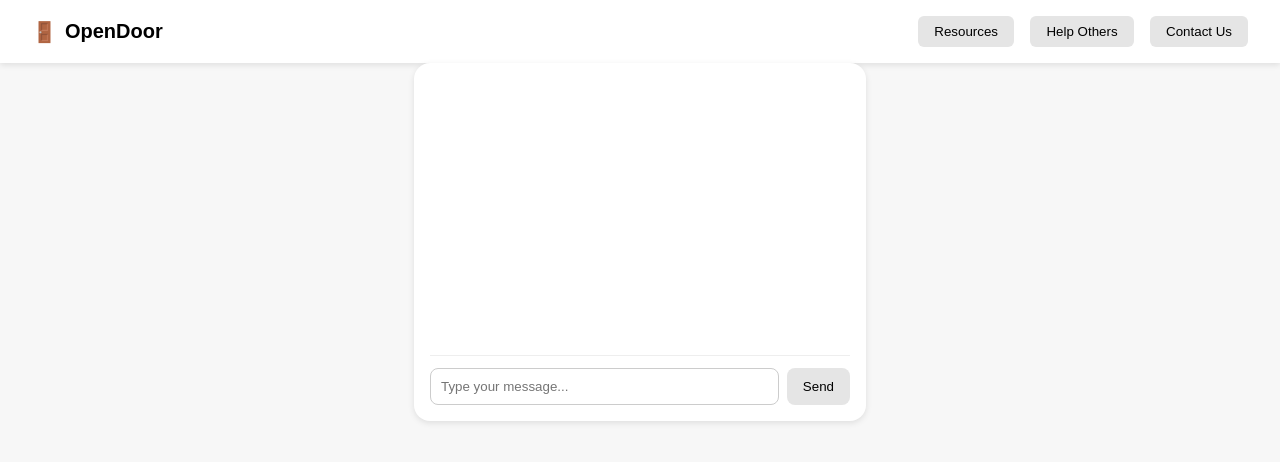
After one commit to bluu2th/compsci-NEA, a Flask app: page /test/ in a window 1280 px wide. The commit adds this page. Shown: the top 462 px of the page. Run offline with Flask 3, Linux system fonts and the light colour scheme.

Commit message:
removed unused files, added some testing features, using some found code online as a basis.

```diff
--- a/app.py
+++ b/app.py
@@ -22,6 +22,7 @@ def resources():
     the_resources = [
     {"name": "NHS Mental Health", "url": "https://www.nhs.uk/mental-health/"},
     {"name": "Mind UK", "url": "https://www.mind.org.uk/"},
+    {"name": "", "url": ""},
 ]
     return render_template("resources.html", resources = the_resources)
 
@@ -29,6 +30,17 @@ def resources():
 @app.route("/helping_out_others/")
 def help_resources():
     help_resources = [
-        "hello.com"
+        {"name": "", "url": ""},
+        {"name": "", "url": ""},
+        {"name": "", "url": ""},
     ]
     return render_template("help_resources.html")
+
+@app.route("/contact_us/")
+def contact_us():
+    return render_template("contact_us.html")
+
+
+@app.route("/test/")
+def test():
+    return render_template("test.html")
--- /dev/null
+++ b/static/test.css
@@ -0,0 +1,109 @@
+/* Reset */
+body {
+    margin: 0;
+    font-family: Arial, sans-serif;
+    background: #f7f7f7;
+}
+
+/* NAVBAR */
+.navbar {
+    display: flex;
+    justify-content: space-between;
+    align-items: center;
+    padding: 16px 32px;
+    background: white;
+    box-shadow: 0 2px 6px rgba(0,0,0,0.1);
+}
+
+.logo {
+    display: flex;
+    align-items: center;
+    gap: 8px;
+    font-size: 20px;
+    font-weight: bold;
+}
+
+.nav-buttons button {
+    margin-left: 12px;
+    padding: 8px 16px;
+    border: none;
+    background: #e5e5e5;
+    border-radius: 6px;
+    cursor: pointer;
+}
+
+.nav-buttons button:hover {
+    background: #d4d4d4;
+}
+
+/* HERO SECTION */
+.hero {
+    text-align: center;
+    margin-top: 120px;
+}
+
+.hero h1 {
+    font-size: 28px;
+    margin-bottom: 24px;
+}
+
+/* SEARCH BOX */
+.search-box {
+    display: flex;
+    justify-content: center;
+    align-items: center;
+    width: 380px;
+    margin: 0 auto;
+    background: white;
+    padding: 10px 16px;
+    border-radius: 30px;
+    box-shadow: 0 2px 6px rgba(0,0,0,0.1);
+}
+
+.search-box input {
+    border: none;
+    outline: none;
+    flex: 1;
+    font-size: 16px;
+}
+
+.search-icon {
+    font-size: 18px;
+    opacity: 0.6;
+}
+.chat-container {
+    width: 420px;
+    margin: 0 auto;
+    background: white;
+    border-radius: 16px;
+    padding: 16px;
+    box-shadow: 0 2px 6px rgba(0,0,0,0.1);
+}
+
+.messages {
+    height: 260px;
+    overflow-y: auto;
+    padding: 8px;
+    border-bottom: 1px solid #eee;
+}
+
+.chat-input {
+    display: flex;
+    gap: 8px;
+    margin-top: 12px;
+}
+
+.chat-input input {
+    flex: 1;
+    padding: 10px;
+    border-radius: 8px;
+    border: 1px solid #ccc;
+}
+
+.chat-input button {
+    padding: 10px 16px;
+    border: none;
+    background: #e5e5e5;
+    border-radius: 8px;
+    cursor: pointer;
+}
--- /dev/null
+++ b/templates/contact_us.html
@@ -0,0 +1 @@
+<p> contact page </p>
--- a/templates/home_page.html
+++ b/templates/home_page.html
@@ -11,3 +11,5 @@
         <a href = "http://127.0.0.1:5000/helping_out_others"> <button> Resources for helping out others </button> </a>
         <br>
         <a href = "http://127.0.0.1:5000/resources"> <button> Use these websites to help </button> </a>
+        <br>
+        <a href = "http://127.0.0.1:5000/test"> <button> TESTPAGE </button> </a>
--- /dev/null
+++ b/templates/test.html
@@ -0,0 +1,36 @@
+<!DOCTYPE html>
+<html>
+<head>
+    <title>OpenDoor</title>
+    <link rel="stylesheet" href="{{ url_for('static', filename='test.css') }}">
+</head>
+
+<body>
+
+    <!-- NAVBAR -->
+    <nav class="navbar">
+        <div class="logo">
+            <span class="icon">🚪</span>
+            <span class="brand">OpenDoor</span>
+        </div>
+
+        <div class="nav-buttons">
+            <a href="/resources/"><button>Resources</button></a>
+            <a href="/helping_out_others/"><button>Help Others</button></a>
+            <a href="/contact/"><button>Contact Us</button></a>
+        </div>
+    </nav>
+
+    <!-- HERO SECTION -->
+    <div class="chat-container">
+        <div class="messages" id="messages"></div>
+
+        <div class="chat-input">
+            <input type="text" id="userInput" placeholder="Type your message...">
+            <button id="sendBtn">Send</button>
+        </div>
+    </div>
+
+
+</body>
+</html>
```
Also changed, not shown: static/style.css (+8 -2 lines), data_access.py (deleted), message_processor.py (deleted), models.py (deleted), response_generator.py (deleted), signposting.py (deleted).
